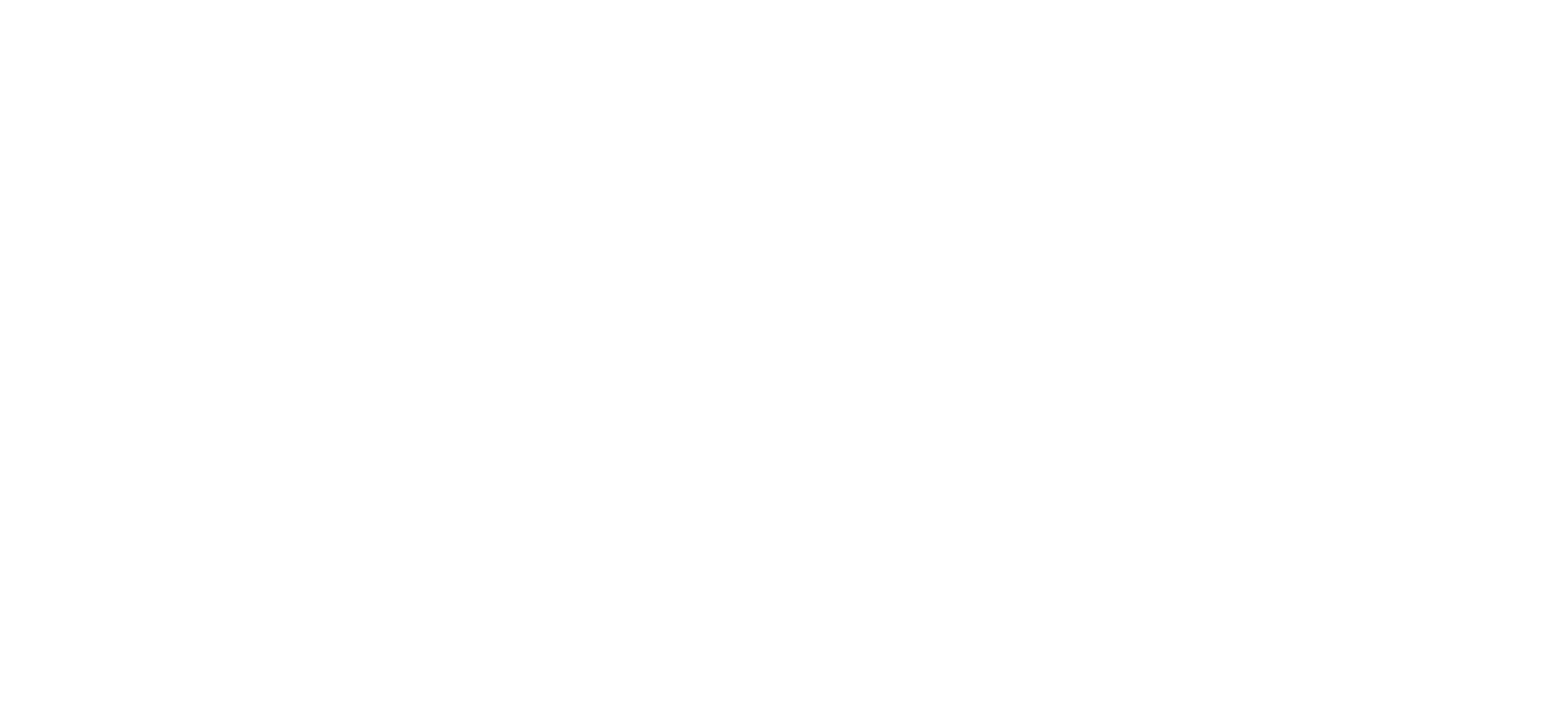
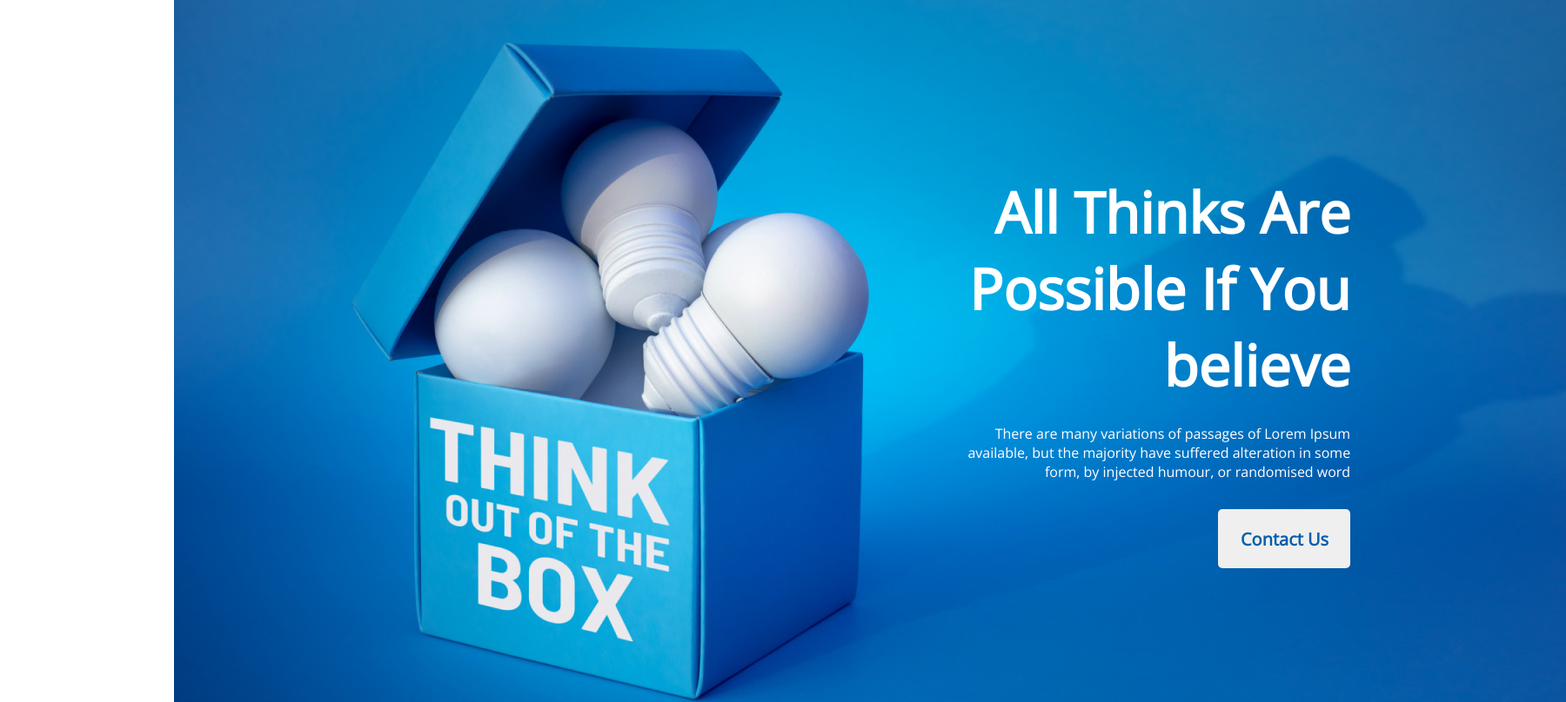
Before and after one commit to Liza337/first-assignment, a plain HTML site: page index.html in a window 1280 px wide. Shown: the whole page at 87% size, 1800 px wide, since content can reach past the window. Drawn offline with nearby package versions, Linux system fonts and the light colour scheme.

Commit message:
banner added

```diff
--- a/index.html
+++ b/index.html
@@ -4,9 +4,22 @@
     <meta charset="UTF-8">
     <meta http-equiv="X-UA-Compatible" content="IE=edge">
     <meta name="viewport" content="width=device-width, initial-scale=1.0">
-    <title>Document</title>
+    <title>Happy New Year</title>
+    <link rel="stylesheet" href="styles/portfolio.css">
+    <link rel="preconnect" href="https://fonts.googleapis.com"><link rel="preconnect" href="https://fonts.gstatic.com" crossorigin><link href="https://fonts.googleapis.com/css2?family=Open+Sans&display=swap" rel="stylesheet">
 </head>
 <body>
+    <header class="header">
+        <!-- banner -->
+    <div class="banner">
+      <div>
+        <h3 class="banner-title">All Thinks Are<br> Possible If You<br> believe</h3>
+        <p class="banner-description">There are many variations of passages of Lorem Ipsum<br> available, but the majority have suffered alteration in some<br> form, by injected humour, or randomised word</p>
+        <button class="contact-button">Contact Us</button>
+      </div>
+      <!-- <img src="images/banner/banner3.png" alt=""> -->
+    </div>
+    </header>
 
 </body>
 </html>
--- /dev/null
+++ b/styles/portfolio.css
@@ -0,0 +1,48 @@
+*{
+    margin: 0;
+    font-family: 'Open Sans',sans-serif;
+}
+
+/*banner style*/
+.header{
+
+    width: 1600px;
+    height: 808px;
+    background: url("../images/banner/banner3.png");
+    margin: 0 200px;
+}
+
+.banner{
+    display: flex;
+    margin: 0px 172px 300px 900px;
+
+
+}
+.banner-title{
+    font-weight: 700;
+    font-size: 65px;
+    text-align: right;
+    color: #FFFFFF;
+    margin-top: 200px;
+    margin-bottom: 24px;
+
+}
+.banner-description{
+    font-weight: 400;
+    font-size: 16px;
+    text-align: right;
+    color: #FFFFFF;
+    margin-bottom: 32px;
+}
+.contact-button{
+    font-weight: 600;
+    font-size: 20px;
+    border: 0;
+    border-radius: 5px;
+    padding:21px 25px 20px 26px ;
+    text-align: right;
+    color: #005FAC;
+    margin-left: 300px;
+
+
+}
```
Also changed, not shown: images/banner/banner1.png (added), images/banner/banner2.png (added), images/banner/banner3.png (added), images/gradient1.png (added), images/gradient2.png (added), images/gradient3.png (added), images/icons/ecom.png (added), images/icons/fb.png (added), images/icons/js.png (added), images/icons/smoke.png (added), images/icons/twitter.png (added), images/icons/web.png (added), images/icons/youtube.png (added), images/person.png (added), 1 more files.
